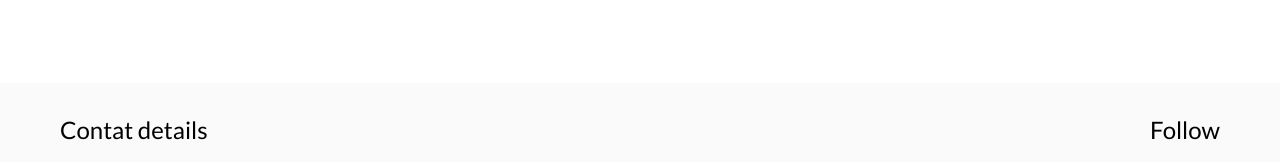
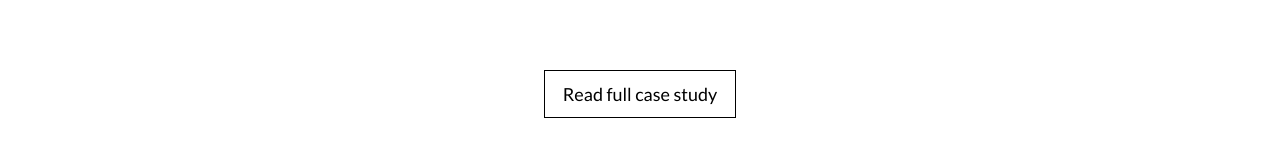
Before and after one commit to mitul45/shaily-portfolio, a Next.js app: page /work/nutriscan in a window 1280 px wide. Shown: the part 5319-5481 px from the top of the page. Built offline with nearby package versions, Linux system fonts and the light colour scheme.

Commit message:
Add links for full case studies

```diff
--- a/pages/work/Work.module.scss
+++ b/pages/work/Work.module.scss
@@ -77,8 +77,18 @@
   }
 
   &--read-more {
-    button {
-      background-color: red;
+    text-align: center;
+
+    a {
+      padding: 12px 18px;
+      border: solid 1px black;
+      font-size: 18px;
+    }
+
+    a:hover {
+      color: #ff7563;
+      text-decoration: none;
+      border-color: #ff7563;
     }
   }
 }
--- a/pages/work/nutriscan.tsx
+++ b/pages/work/nutriscan.tsx
@@ -143,6 +143,17 @@ const NutriScan: NextPage = () => {
                 <YT videoId="U6FjW3n4bDY" alt="Hi-fi prototype" />
               </div>
             </section>
+            <section
+              className={cx(styles.section, styles["section--read-more"])}
+            >
+              <a
+                href="https://bootcamp.uxdesign.cc/changing-the-way-you-buy-your-food-products-1d655811d2ed"
+                target="_blank"
+                rel="noopener noreferrer"
+              >
+                Read full case study
+              </a>
+            </section>
           </div>
         </article>
       </main>
```
Also changed, not shown: pages/work/google-keep.tsx (+11 -0 lines), pages/work/marmitas.tsx (+7 -1 lines), pages/work/peeled-orange.tsx (+11 -0 lines).
